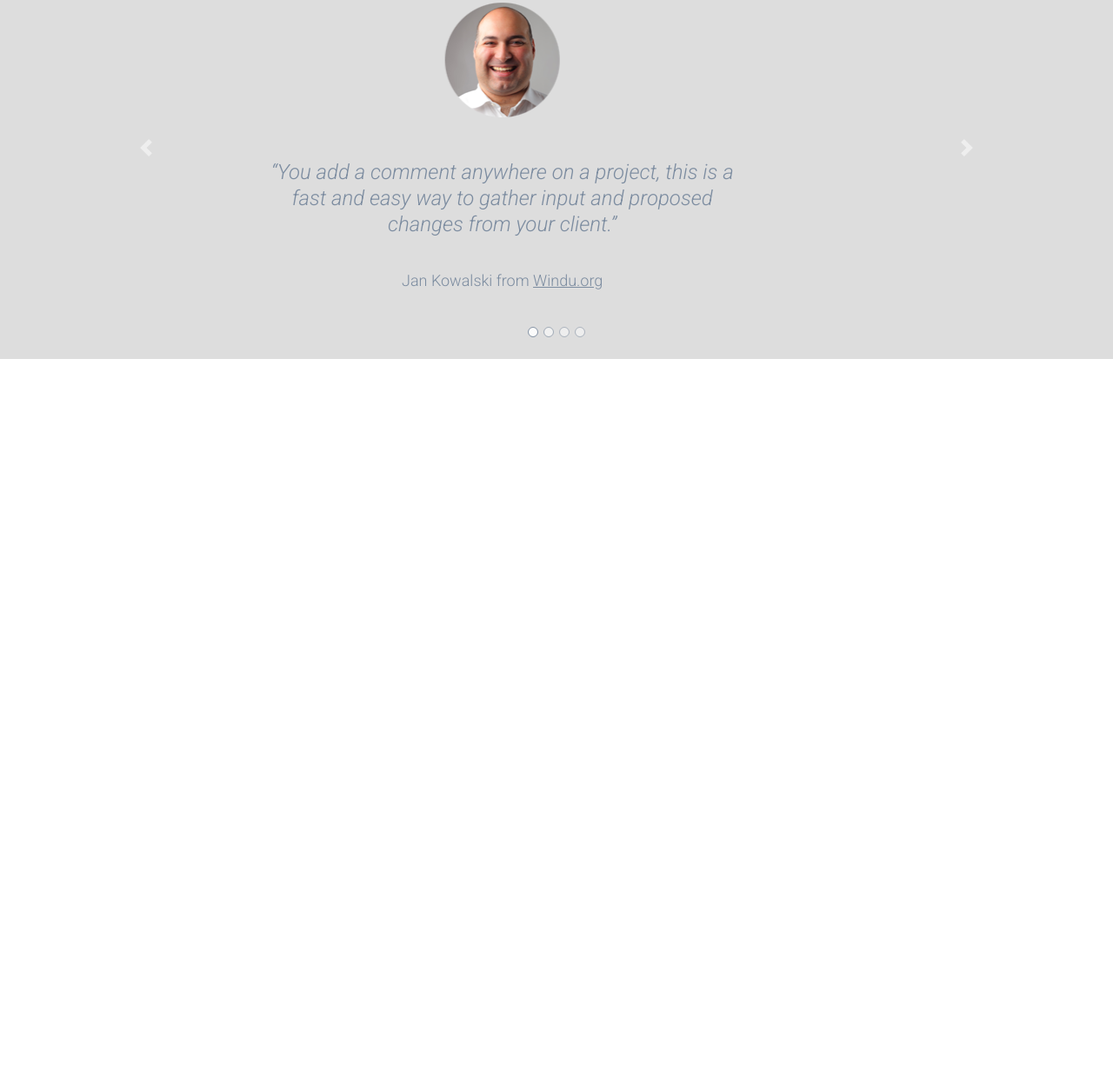
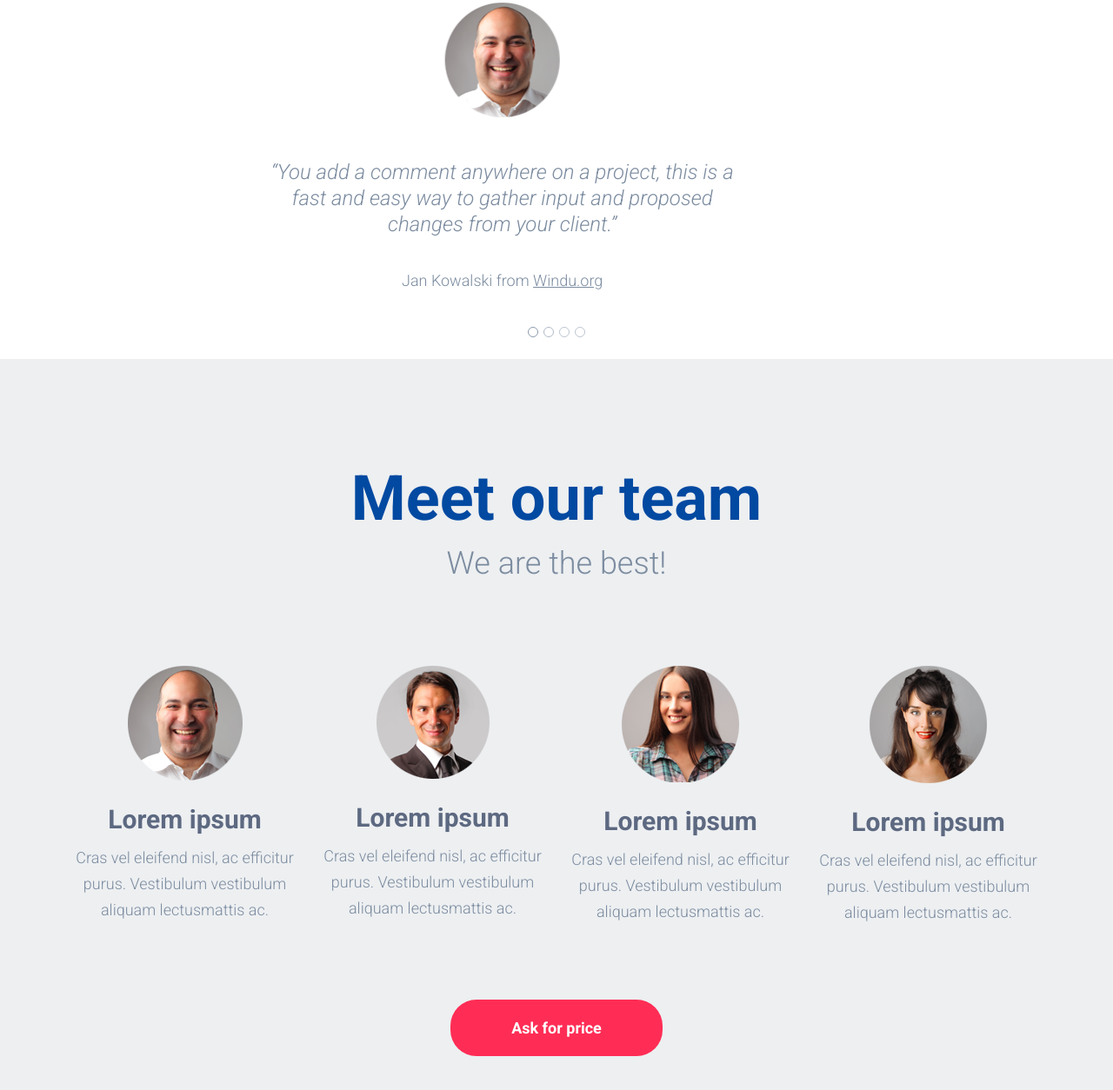
Before and after one commit to rifat-H/paxTeamplate-Bootstrap, a website built with Parcel: page src/index.html in a window 1280 px wide. Shown: the part 2980-4234 px from the top of the page at 87% size. Before the commit the page ends 3393 px from the top, so only its background shows below. Built offline with nearby package versions, Linux system fonts and the light colour scheme.

Commit message:
team done

```diff
--- a/src/index.html
+++ b/src/index.html
@@ -270,7 +270,80 @@
     <!-- quote end -->
 
     <!-- team start -->
-    <section class="team"></section>
+    <section class="team">
+        <div class="container">
+            <!-- team header start -->
+            <div class="team-header">
+                <h1 class="title">Meet our team</h1>
+                <h2 class="title2">We are the best!</h2>
+            </div>
+            <!-- team header end -->
+
+            <!-- team info start -->
+            <div class="row">
+
+                <!-- one team member start -->
+                <div class="col-md-3">
+                    <!-- team content start -->
+                    <div class="team-content">
+                        <img src="images/team-1.png" class="img-fluid" alt="team">
+                        <h3>Lorem ipsum</h3>
+                        <p>Cras vel eleifend nisl, ac efficitur purus. Vestibulum vestibulum aliquam lectusmattis
+                            ac.</p>
+                    </div>
+                    <!-- team content end -->
+                </div>
+                <!-- one team member end -->
+
+                <!-- one team member start -->
+                <div class="col-md-3">
+                    <!-- team content start -->
+                    <div class="team-content">
+                        <img src="images/team-2.png" class="img-fluid" alt="team">
+                        <h3>Lorem ipsum</h3>
+                        <p>Cras vel eleifend nisl, ac efficitur purus. Vestibulum vestibulum aliquam lectusmattis
+                            ac.</p>
+                    </div>
+                    <!-- team content end -->
+                </div>
+                <!-- one team member end -->
+
+                <!-- one team member start -->
+                <div class="col-md-3">
+                    <!-- team content start -->
+                    <div class="team-content">
+                        <img src="images/team-3.png" class="img-fluid" alt="team">
+                        <h3>Lorem ipsum</h3>
+                        <p>Cras vel eleifend nisl, ac efficitur purus. Vestibulum vestibulum aliquam lectusmattis
+                            ac.</p>
+                    </div>
+                    <!-- team content end -->
+                </div>
+                <!-- one team member end -->
+
+                <!-- one team member start -->
+                <div class="col-md-3">
+                    <!-- team content start -->
+                    <div class="team-content">
+                        <img src="images/team-4.png" class="img-fluid" alt="team">
+                        <h3>Lorem ipsum</h3>
+                        <p>Cras vel eleifend nisl, ac efficitur purus. Vestibulum vestibulum aliquam lectusmattis
+                            ac.</p>
+                    </div>
+                    <!-- team content end -->
+                </div>
+                <!-- one team member end -->
+
+            </div>
+            <!-- team info end -->
+
+            <!-- team button start -->
+            <div class="team-button">
+                <button class="cusBtn">Ask for price</button>
+            </div>
+            <!-- team button end -->
+        </div>
+    </section>
     <!-- team end -->
 
 
--- a/src/scss/_style.scss
+++ b/src/scss/_style.scss
@@ -2,6 +2,29 @@ $roboto: 'Roboto',
 sans-serif;
 $sans: 'PT Sans',
 sans-serif;
+
+// mixins
+
+@mixin sameStyle {
+    margin-top: 100px;
+    text-align: center;
+
+    h3 {
+        margin-top: 30px;
+        margin-bottom: 14px;
+        font-size: 30px;
+        color: #5d6981;
+        font-weight: 700;
+    }
+
+    p {
+        // width: 90%;
+        font-size: 18px;
+        line-height: 30px;
+        color: #7c8ca0;
+        font-weight: 300;
+    }
+}
 
 // common css start
 body {
@@ -64,16 +87,11 @@ header {
 .banner {
     padding-top: 120px;
     padding-bottom: 30px;
-    // background: url(../images/banner-bd.png);
-    // background-attachment: inherit;
-    // background-size: contain;
-    // background-repeat: repeat-x;
     background-image: linear-gradient(0deg, #edeff1 1%, #ffffff 24%, #e1e3e8 31%, #ffffff 100%);
     text-align: center;
 
     h1 {
         color: #0149a1;
-        // margin-bottom: 24px;
     }
 
     h2 {
@@ -96,24 +114,7 @@ header {
     // <!-- services start -->
     .services {
         .service-content {
-            margin-top: 100px;
-            text-align: center;
-
-            h3 {
-                margin-top: 30px;
-                margin-bottom: 14px;
-                font-size: 30px;
-                color: #5d6981;
-                font-weight: 700;
-            }
-
-            p {
-                // width: 90%;
-                font-size: 18px;
-                line-height: 30px;
-                color: #7c8ca0;
-                font-weight: 300;
-            }
+            @include sameStyle;
         }
     }
 
@@ -199,7 +200,6 @@ header {
 // <!-- quote start -->
 .quote {
     padding: 75px 0;
-    background-color: #ddd;
 
     ol {
         bottom: -50px;
@@ -222,7 +222,7 @@ header {
             margin-top: 48px;
             margin-bottom: 35px;
             font-size: 24px;
-        font-style: italic;
+            font-style: italic;
 
         }
 
@@ -241,7 +241,37 @@ header {
 // <!-- quote end -->
 
 // <!-- team start -->
-.team {}
+.team {
+    text-align: center;
+    padding: 125px 0;
+    background-color: #EDEFF1;
+
+    .team-header {
+        h1 {
+            color: #0149a1;
+        }
+
+        h2 {
+            color: #7c8ca0;
+        }
+    }
+
+    .team-content {
+        @include sameStyle;
+    }
+
+    .team-button {
+        margin-top: 85px;
+
+        button {
+            background-color: #ff2d55;
+
+            &:hover {
+                background-color: #0149a1;
+            }
+        }
+    }
+}
 
 // <!-- team end -->
 
```
